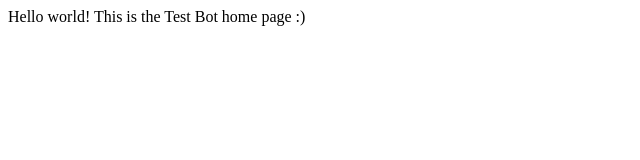
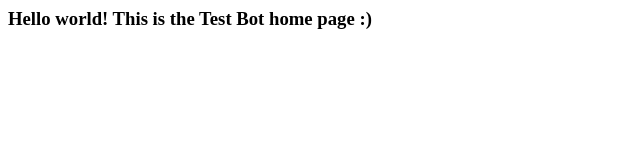
Before and after one commit to aiteamhh/DhBot, a website: page index.html in a window 1280 px wide. Shown: the whole page, without its empty margins (0-640 px from the left). Drawn offline with Linux system fonts and the light colour scheme.

Commit message:
update index.html

```diff
--- a/index.html
+++ b/index.html
@@ -3,6 +3,8 @@
     <title>Test Bot</title>
 </head>
 <body>
-    Hello world! This is the Test Bot home page :)
+    <h3>Hello world! This is the Test Bot home page :)</h3>
+	<br>
+	<iframe src="https://webchat.botframework.com/embed/EC_Bot?s=B4ExAwkpNs4.cwA.SRM.5aizPyTzjElrXGszuifNF9DLZmbMPpu6agkHQAXOpAM></iframe>
 </body>
 </html>
```
Also changed, not shown: myBot.html (deleted, +0 -10 lines).
